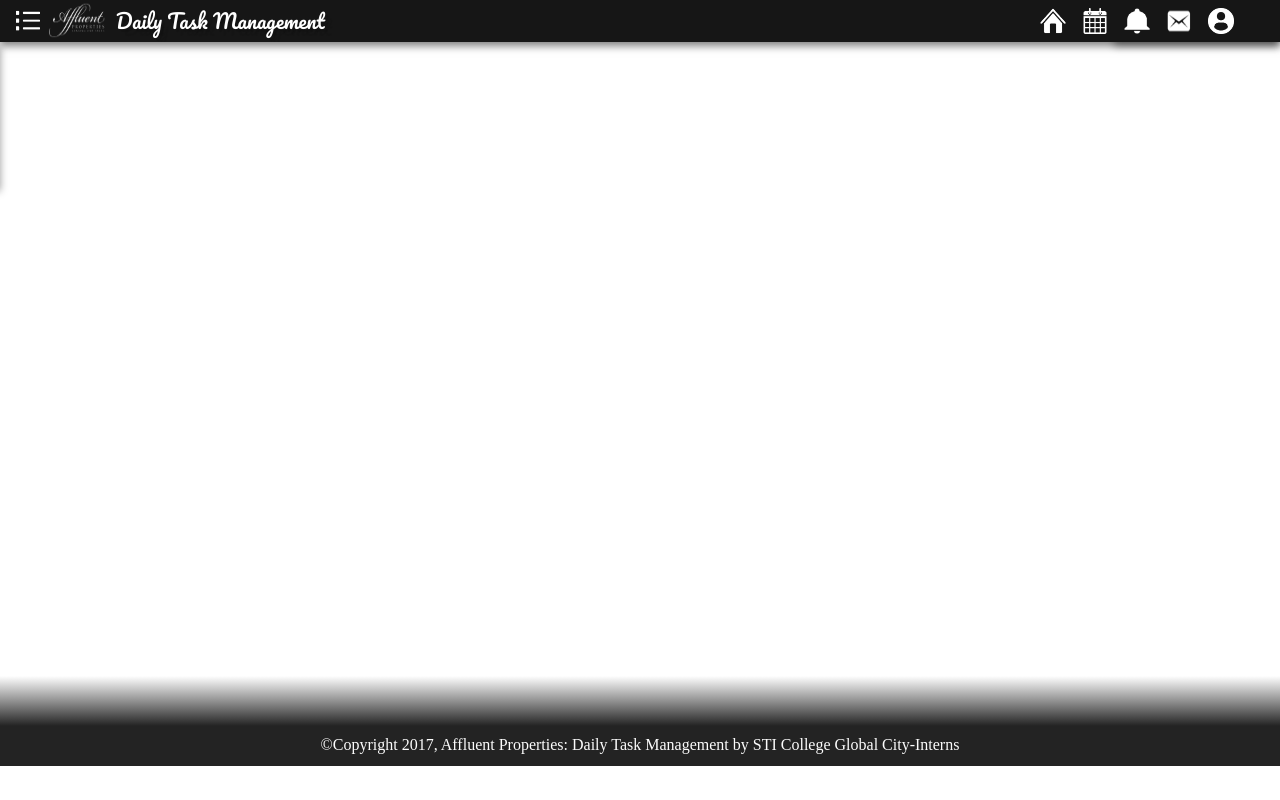
After one commit to jericojericojec/affluent-project, a PHP site: page /notifications.php in a window 1280 px wide. The commit adds this page. Run offline with PHP 8.4, Linux system fonts and the light colour scheme; some libraries are stand-ins or nearby versions.

Commit message:
added preloader and some other animations

```diff
--- a/css/template/body.css
+++ b/css/template/body.css
@@ -29,3 +29,42 @@ footer span
 	color: #fcfcfc;
 	text-align: center;
 }
+#preloader
+{
+	position: fixed;
+	width: 100vw;
+	height: 100vh;
+	top: 0px;
+	left: 0px;
+	background-color: #FCFCED;
+	display: inline-block;
+	vertical-align: middle;
+	animation: 1s ease-out 0s 1 preloader;
+	animation-fill-mode: forwards;
+	z-index: 999;
+}
+#preloaderImg
+{
+	display: inline-block;
+	vertical-align: middle;
+	width: 30vw;
+	height: auto;
+	border: 3px solid white;
+	border-radius: 10px;
+	position: absolute;
+  top: 0;
+  bottom: 0;
+  left: 0;
+  right: 0;
+  margin: auto;
+}
+@keyframes preloader {
+	0% {opacity: 100}
+	100% {opacity: 0;!important visibility: hidden;}
+}
+/*
+@keyframes preloader {
+	0% {transform: translateX(0%);}
+	100% { transform: translateX(100%); }
+}
+*/
--- a/css/template/menubar.css
+++ b/css/template/menubar.css
@@ -10,12 +10,8 @@
 	animation: 1s ease-out 0s 1 slideInFromTop;
 }
 @keyframes slideInFromTop {
-  0% {
-    transform: translateY(-100%);
-  }
-  100% {
-    transform: translateY(0);
-  }
+  from { transform: translateY(-100%); }
+  to { transform: translateY(0); }
 }
 #title
 {
@@ -27,7 +23,6 @@
   display: inline-block;
 	bottom: 15px;
 	vertical-align:middle;
-
 	font: 400 100px/1.5 'Pacifico', Helvetica, sans-serif;
 	font-size:20px;
   text-shadow: 3px 3px 0px rgba(0,0,0,0.1), 7px 7px 0px rgba(0,0,0,0.05);
@@ -85,12 +80,8 @@
 	animation: 1s ease-out 0s 1 slideMyProfileFromTop;
 }
 @keyframes slideMyProfileFromTop {
-0% {
-	transform: translateY(-100%);
-}
-100% {
-	transform: translateY(-102);
-}
+	0% {transform: translateY(-100%);}
+	100% {transform: translateY(-102);}
 }
 
 @media (max-width:380px) {
--- /dev/null
+++ b/notifications.php
@@ -0,0 +1,62 @@
+<?php
+  /*
+  session_start();
+  if(isset($_SESSION['username']) == 1)
+		$userid =  $_SESSION['username'];
+	else if(isset($_SESSION['userid']) == 0)
+        header("Location:index.php");
+        */
+?>
+<html>
+<head>
+<title>Daily Task Management</title>
+<link rel="icon" href="img\template\company.ico">
+<link rel="stylesheet" href="css\template\body.css"/>
+<link rel="stylesheet" href="css\template\menubar.css"/>
+<link rel="stylesheet" href="css\template\sidebar.css"/>
+<meta name="viewport" content="width=device-width, initial-scale=1.0">
+<script src="https://ajax.googleapis.com/ajax/libs/jquery/3.2.1/jquery.min.js"></script>
+<link href='http://fonts.googleapis.com/css?family=Pacifico' rel='stylesheet' type='text/css'>
+<script src="javascript\template\template.js"></script>
+<script type="text/javascript">
+  function logout()
+  {
+  	document.location = 'logout.php';
+  }
+</script>
+</head>
+<body onScroll="">
+	<div id="myProfileBar">
+		<a class="sidebarButton">My Profile</a>
+		<hr width="100%"/>
+		<a class="sidebarButton" onclick="logout()">Logout</a>
+	</div>
+	<div id="sidebar">
+    <a href="home.php" id="sidebarHome" class="sidebarButton"><img src="img\template\homeIcon.png" class="sidebarImg"/><br/>Home</a>
+    <a href="calendar.php" id="sidebarCalendar" class="sidebarButton" ><img src="img\template\calendarIcon.png" class="sidebarImg"/><br/>Calendar</a>
+    <a href="notifications.php" id="sidebarNotif" class="sidebarButton" ><img src="img\template\notifIcon.png" class="sidebarImg"/><br/>Notifications</a>
+    <a href="messages.php" id="sidebarMessages" class="sidebarButton"><img src="img\template\messageIcon.png" class="sidebarImg"/><br/>Messages</a>
+		<a href="groups.php?group=office" class="sidebarButton"><img src="img\template\officeIcon.png" class="sidebarImg"/><br/>Office</a>
+		<a href="groups.php?group=team" class="sidebarButton"><img src="img\template\teamIcon.png" class="sidebarImg"/><br/>Team</a>
+		</div>
+  	<div id="titlebar">
+  		<img src="img\template\menuIcon.png" id="icon"/>
+    	<a href="http://www.affluentproperties.ph/" target="_blank"><img src="img\template\company.png" id="companyIcon"/></a>
+  		<span id="title">Daily Task Management</span>
+  		<a id="myProfileIcon" onClick="manageMyProfileBar()" class="menuButton" style="cursor: pointer;"><img src="img\template\accountIcon.png" id="accountIcon"/></a>
+  		<a href="messages.php" class="menuButton"><img src="img\template\messageIcon.png" id="messageIcon"/></a>
+  		<a href="notifications.php" class="menuButton"><img src="img\template\notifIcon.png" id="notifIcon"/></a>
+  		<a href="calendar.php" class="menuButton"><img src="img\template\calendarIcon.png" id="calendarIcon"/></a>
+  		<a href="home.php" class="menuButton"><img src="img\template\homeIcon.png" id="homeIcon"/></a>
+  	</div>
+	<div id="content">
+    <br/><br/><br/><br/><br/><br/><br/><br/><br/><br/><br/><br/><br/><br/><br/><br/><br/><br/><br/><br/><br/><br/><br/><br/><br/><br/><br/><br/><br/><br/><br/><br/><br/><br/><br/><br/><br/>
+  </div>
+<footer>
+	<span>©Copyright 2017, Affluent Properties: Daily Task Management by STI College Global City-Interns</span>
+</footer>
+<div id="preloader">
+  <img src="img\template\cityscapes.gif" id="preloaderImg"/>
+</div>
+</body>
+</html>
```
Also changed, not shown: groups.php (+15 -10 lines), home.php (+15 -10 lines), messages.php (+15 -10 lines), img/template/cityscapes.gif (added).
